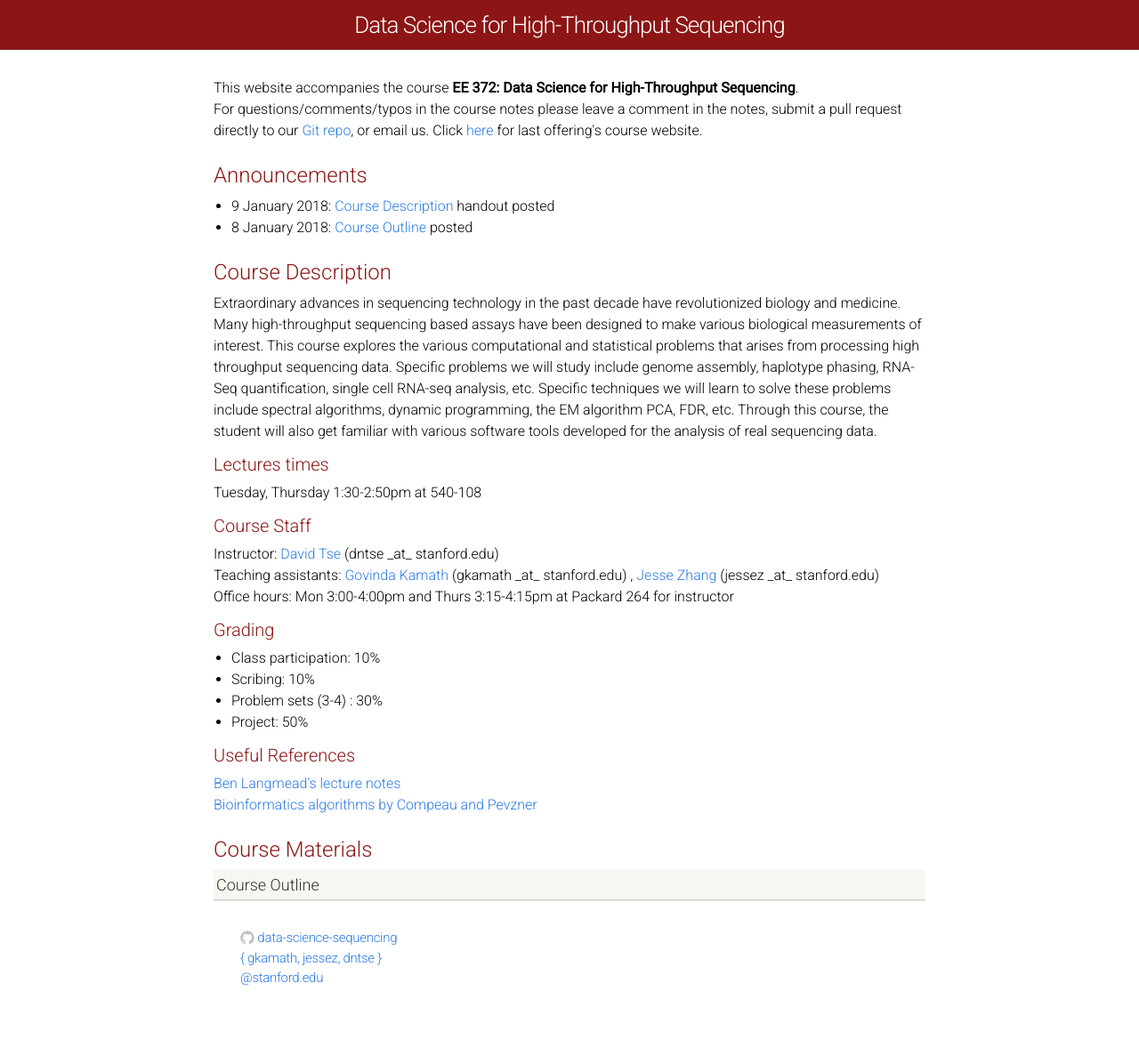
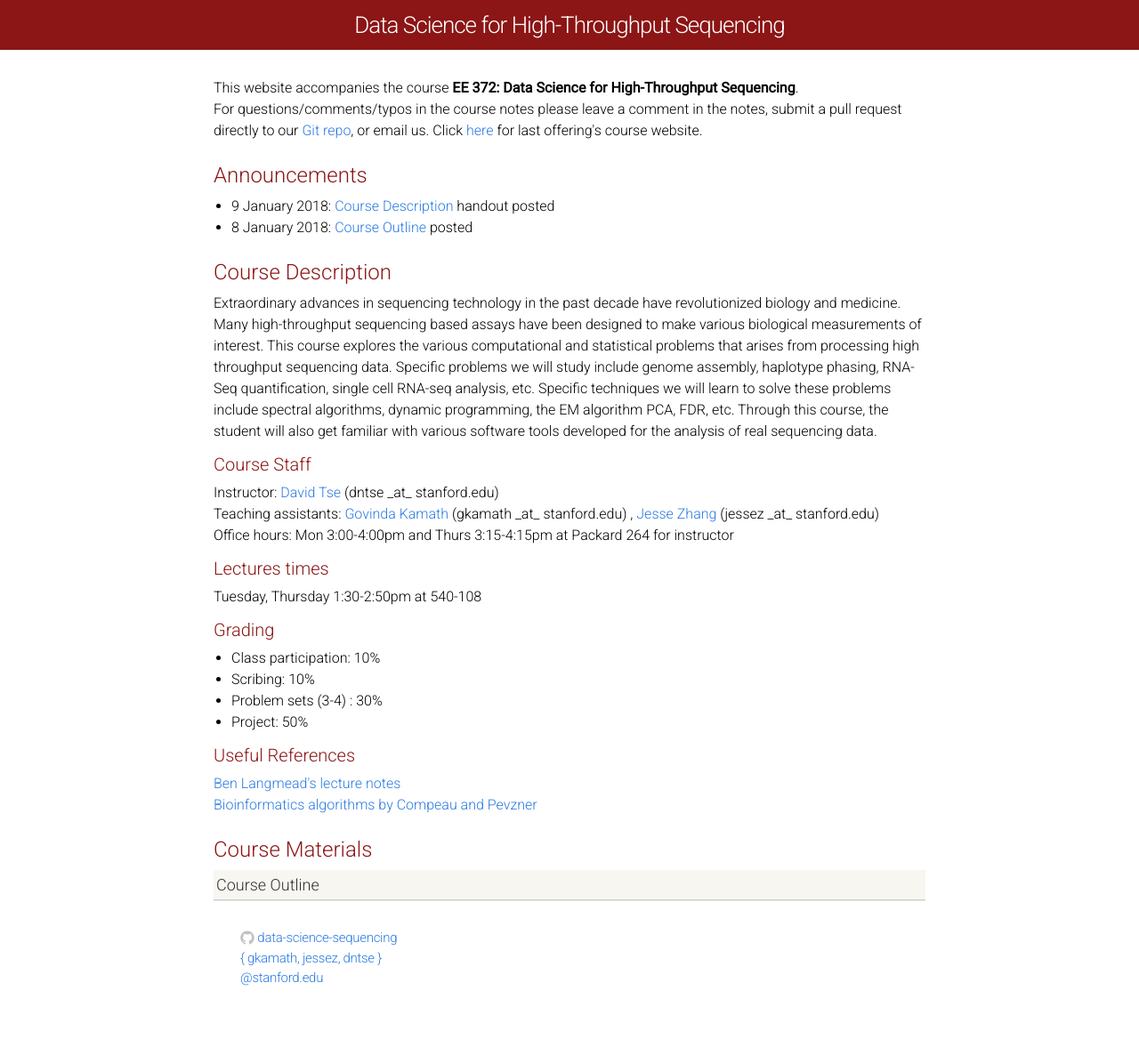
Before and after one commit to laurashen/data-science-sequencing.github.io, a Jekyll site: the page built from index.html, in a window 1280 px wide. Shown: the whole page at 89% size. Built offline with Jekyll 4.4.1, drawn with Linux system fonts in a browser that asks for light colours.

```diff
--- a/index.html
+++ b/index.html
@@ -22,16 +22,16 @@
    <div class ="module-header">Course Description</div>
    Extraordinary advances in sequencing technology in the past decade have revolutionized biology and medicine. Many high-throughput sequencing based assays have been designed to make various biological measurements of interest. This course explores the various computational and statistical problems that arises from processing high throughput sequencing data. Specific problems we will study include genome assembly, haplotype phasing, RNA-Seq quantification, single cell RNA-seq analysis, etc.  Specific techniques we will learn to solve these problems include spectral algorithms, dynamic programming, the EM algorithm PCA, FDR, etc. Through this course, the student will also get familiar with various software tools developed for the analysis of real sequencing data.
 
-  <div class ="Lecture-times">
-     <div class="module-subheader">Lectures times</div>
-      Tuesday, Thursday 1:30-2:50pm at 540-108 <br>
-  </div>
-
   <div class ="course-staff">
      <div class="module-subheader">Course Staff</div>
      Instructor: <a href="https://web.stanford.edu/~dntse/"> David Tse </a> (dntse _at_ stanford.edu) <br>
      Teaching assistants: <a href="https://web.stanford.edu/~gkamath"> Govinda Kamath </a> (gkamath _at_ stanford.edu) , <a href="https://web.stanford.edu/~jessez"> Jesse Zhang </a> (jessez _at_ stanford.edu) <br>
      Office hours: Mon 3:00-4:00pm and Thurs 3:15-4:15pm at Packard 264 for instructor
+  </div>
+
+  <div class ="Lecture-times">
+     <div class="module-subheader">Lectures times</div>
+      Tuesday, Thursday 1:30-2:50pm at 540-108 <br>
   </div>
 
   <div class="grading">
```
Also changed, not shown: 4 other files.
